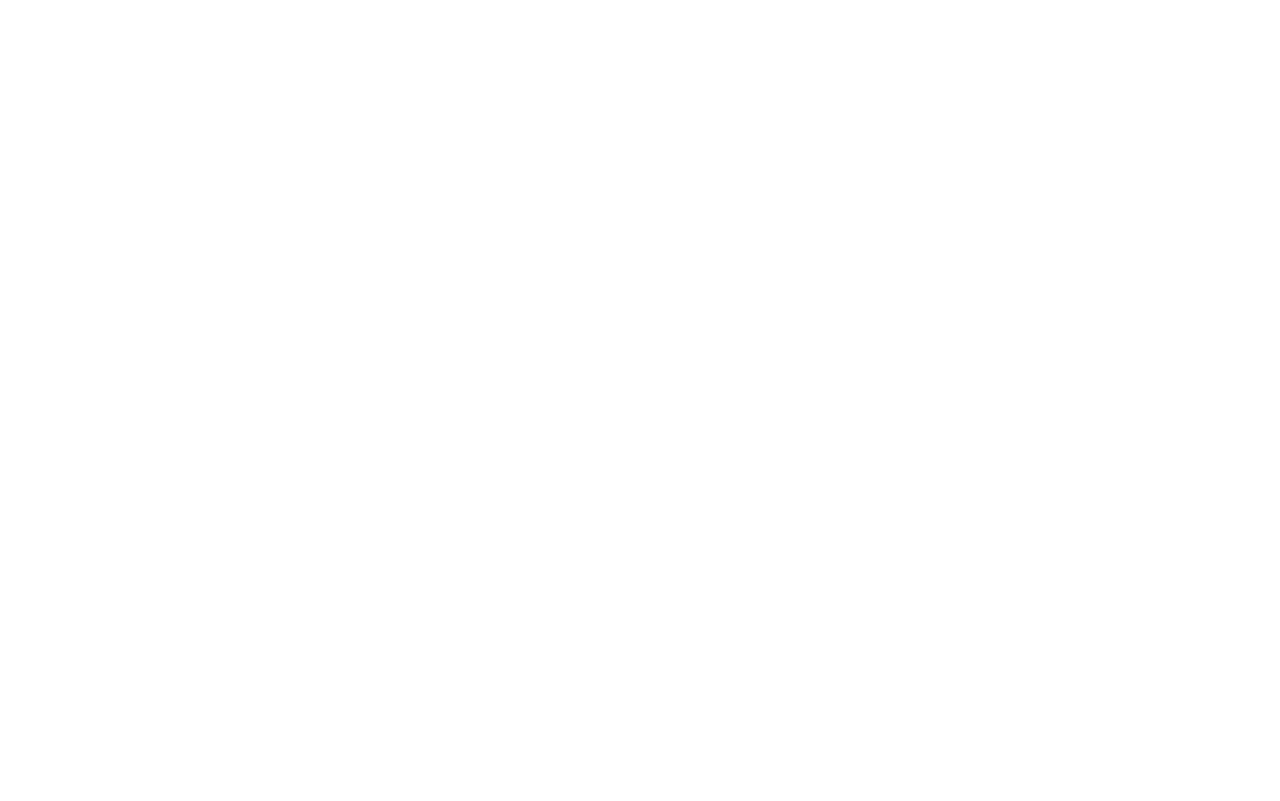
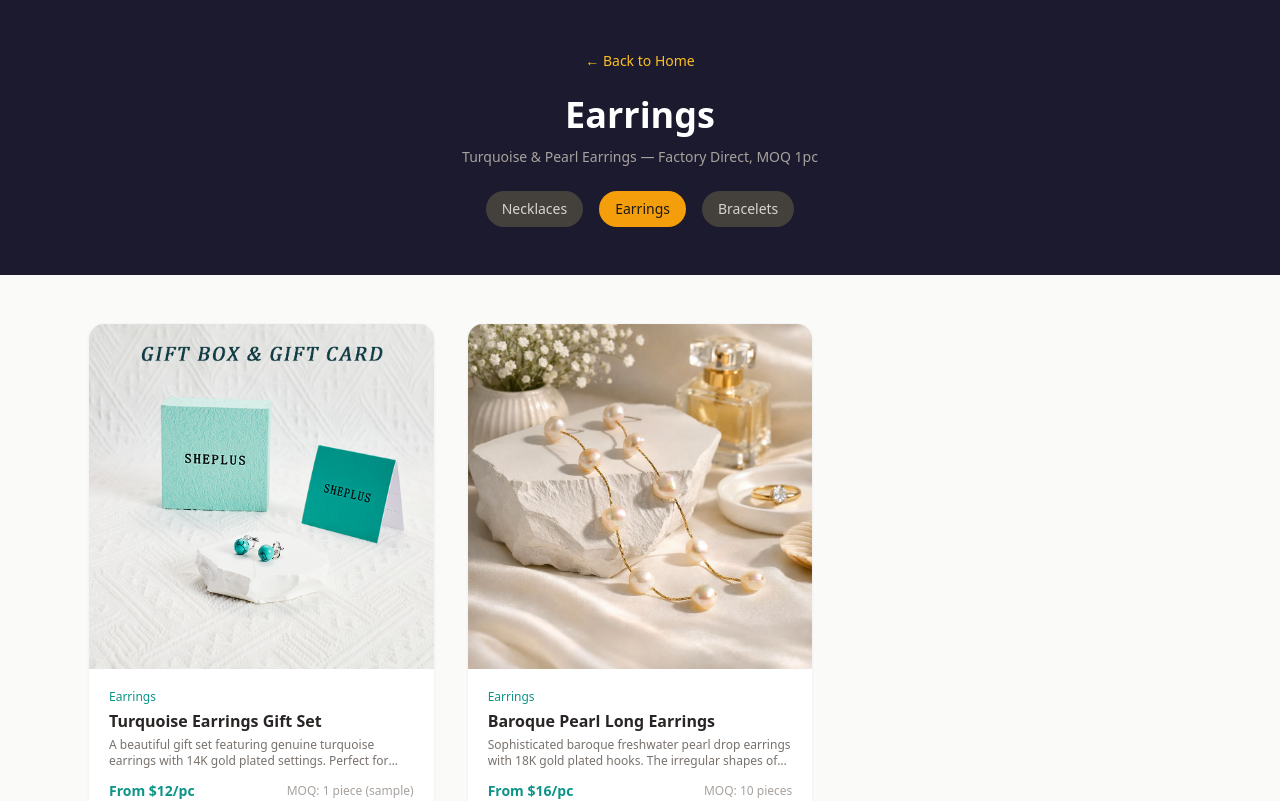
Before and after one commit to apriljacky1988-collab/sheplusjewelry, a Next.js app: page /products/earrings in a window 1280 px wide. Before the commit this address had no page. Shown: the top 801 px of the page. Built offline with nearby package versions, Linux system fonts and the light colour scheme.

Commit message:
Add category pages: /products/necklaces, /earrings, /bracelets with filtered products

```diff
--- a/app/components/Hero.tsx
+++ b/app/components/Hero.tsx
@@ -35,13 +35,13 @@ export default function Hero() {
               </a>
               {isProductsOpen && (
                 <div className="absolute top-full left-0 mt-1 w-44 bg-white rounded-xl shadow-lg border border-gray-100 py-2 z-50">
-                  <a href="#necklaces" className="block px-4 py-2 text-sm text-gray-700 hover:text-teal-600 hover:bg-teal-50 transition">
+                  <a href="/products/necklaces" className="block px-4 py-2 text-sm text-gray-700 hover:text-teal-600 hover:bg-teal-50 transition">
                     {txt.nav.necklaces}
                   </a>
-                  <a href="#earrings" className="block px-4 py-2 text-sm text-gray-700 hover:text-teal-600 hover:bg-teal-50 transition">
+                  <a href="/products/earrings" className="block px-4 py-2 text-sm text-gray-700 hover:text-teal-600 hover:bg-teal-50 transition">
                     {txt.nav.earrings}
                   </a>
-                  <a href="#bracelets" className="block px-4 py-2 text-sm text-gray-700 hover:text-teal-600 hover:bg-teal-50 transition">
+                  <a href="/products/bracelets" className="block px-4 py-2 text-sm text-gray-700 hover:text-teal-600 hover:bg-teal-50 transition">
                     {txt.nav.bracelets}
                   </a>
                 </div>
@@ -85,9 +85,9 @@ export default function Hero() {
         {isMenuOpen && (
           <div className="md:hidden absolute top-full left-0 right-0 bg-white shadow-lg py-4 px-4">
             <a href="#products" className="block py-2 text-gray-700">{txt.nav.products}</a>
-            <a href="#necklaces" className="block py-1.5 pl-4 text-sm text-gray-500 hover:text-teal-600">{txt.nav.necklaces}</a>
-            <a href="#earrings" className="block py-1.5 pl-4 text-sm text-gray-500 hover:text-teal-600">{txt.nav.earrings}</a>
-            <a href="#bracelets" className="block py-1.5 pl-4 text-sm text-gray-500 hover:text-teal-600">{txt.nav.bracelets}</a>
+            <a href="/products/necklaces" className="block py-1.5 pl-4 text-sm text-gray-500 hover:text-teal-600">{txt.nav.necklaces}</a>
+            <a href="/products/earrings" className="block py-1.5 pl-4 text-sm text-gray-500 hover:text-teal-600">{txt.nav.earrings}</a>
+            <a href="/products/bracelets" className="block py-1.5 pl-4 text-sm text-gray-500 hover:text-teal-600">{txt.nav.bracelets}</a>
             <a href="#custom-design" className="block py-2 text-amber-600 font-semibold">Custom Design</a>
             <a href="#process" className="block py-2 text-gray-700">{txt.nav.process}</a>
             <a href="#about" className="block py-2 text-gray-700">{txt.nav.about}</a>
--- /dev/null
+++ b/app/products/bracelets/page.tsx
@@ -0,0 +1,11 @@
+import { Metadata } from "next";
+import CategoryPageClient from "../category-client";
+
+export const metadata: Metadata = {
+  title: "Bracelets | Sheplus Jewelry Wholesale",
+  description: "Wholesale turquoise and pearl bracelets. MOQ 1 piece. Factory direct from Sheplus Jewelry.",
+};
+
+export default function BraceletsPage() {
+  return <CategoryPageClient category="Bracelets" />;
+}
--- /dev/null
+++ b/app/products/category-client.tsx
@@ -0,0 +1,99 @@
+"use client";
+
+import Link from "next/link";
+import { useLang } from "../i18n/LangContext";
+import { products } from "../data/products";
+
+const categoryMap: Record<string, { es: string; title: string; desc: string }> = {
+  Necklaces: { es: "Collares", title: "Necklaces", desc: "Turquoise & Pearl Necklaces — Factory Direct, MOQ 1pc" },
+  Earrings:  { es: "Aretes",   title: "Earrings",  desc: "Turquoise & Pearl Earrings — Factory Direct, MOQ 1pc" },
+  Bracelets: { es: "Pulseras", title: "Bracelets", desc: "Turquoise & Pearl Bracelets — Factory Direct, MOQ 1pc" },
+};
+
+export default function CategoryPageClient({ category }: { category: string }) {
+  const { lang } = useLang();
+  const info = categoryMap[category];
+
+  const filtered = products.filter(
+    (p) => p.category.en === category
+  );
+
+  return (
+    <main className="min-h-screen bg-stone-50">
+      {/* Header */}
+      <div className="bg-[#1c1a2e] py-12 px-6 text-center">
+        <div className="max-w-4xl mx-auto">
+          <Link href="/" className="text-amber-400 text-sm hover:text-amber-300 mb-4 inline-block">← Back to Home</Link>
+          <h1 className="text-3xl md:text-4xl font-bold text-white mt-2 mb-3">
+            {lang === "es" ? info.es : info.title}
+          </h1>
+          <p className="text-stone-400 text-sm">{info.desc}</p>
+          {/* Sub-nav */}
+          <div className="flex justify-center gap-4 mt-6">
+            {["Necklaces","Earrings","Bracelets"].map((cat) => (
+              <Link
+                key={cat}
+                href={`/products/${cat.toLowerCase()}`}
+                className={`px-4 py-2 rounded-full text-sm font-medium transition-colors ${
+                  cat === category
+                    ? "bg-amber-500 text-stone-900"
+                    : "bg-stone-700 text-stone-300 hover:bg-stone-600"
+                }`}
+              >
+                {lang === "es" ? categoryMap[cat].es : cat}
+              </Link>
+            ))}
+          </div>
+        </div>
+      </div>
+
+      {/* Products Grid */}
+      <div className="max-w-6xl mx-auto px-6 py-12">
+        {filtered.length === 0 ? (
+          <div className="text-center text-stone-400 py-20">
+            <div className="text-5xl mb-4">🔍</div>
+            <p>No products in this category yet. Check back soon!</p>
+          </div>
+        ) : (
+          <div className="grid grid-cols-1 sm:grid-cols-2 lg:grid-cols-3 gap-8">
+            {filtered.map((product) => (
+              <Link key={product.id} href={`/products/${product.id}`} className="group bg-white rounded-2xl shadow-sm hover:shadow-lg transition-shadow overflow-hidden border border-stone-100">
+                <div className="aspect-square overflow-hidden bg-stone-100">
+                  <img
+                    src={product.image}
+                    alt={product.name[lang]}
+                    className="w-full h-full object-cover group-hover:scale-105 transition-transform duration-300"
+                  />
+                </div>
+                <div className="p-5">
+                  <div className="text-xs text-teal-600 font-medium mb-1">
+                    {product.category[lang]}
+                  </div>
+                  <h3 className="font-bold text-stone-800 mb-1 group-hover:text-teal-600 transition-colors">
+                    {product.name[lang]}
+                  </h3>
+                  <p className="text-stone-500 text-xs mb-3 line-clamp-2">
+                    {product.description[lang]}
+                  </p>
+                  <div className="flex items-center justify-between">
+                    <span className="text-teal-600 font-bold text-sm">{product.price}</span>
+                    <span className="text-stone-400 text-xs">MOQ: {product.moq}</span>
+                  </div>
+                </div>
+              </Link>
+            ))}
+          </div>
+        )}
+
+        {/* CTA */}
+        <div className="mt-16 bg-[#1c1a2e] rounded-2xl p-8 text-center">
+          <h2 className="text-xl font-bold text-white mb-2">Need Custom Designs?</h2>
+          <p className="text-stone-400 text-sm mb-5">We create exclusive pieces tailored to your store. MOQ 1pc, fast turnaround.</p>
+          <Link href="/custom-design" className="inline-block bg-amber-500 hover:bg-amber-400 text-stone-900 font-bold py-3 px-8 rounded-full text-sm transition-colors">
+            ✦ Start Custom Design
+          </Link>
+        </div>
+      </div>
+    </main>
+  );
+}
--- /dev/null
+++ b/app/products/earrings/page.tsx
@@ -0,0 +1,11 @@
+import { Metadata } from "next";
+import CategoryPageClient from "../category-client";
+
+export const metadata: Metadata = {
+  title: "Earrings | Sheplus Jewelry Wholesale",
+  description: "Wholesale turquoise and pearl earrings. MOQ 1 piece. Factory direct from Sheplus Jewelry.",
+};
+
+export default function EarringsPage() {
+  return <CategoryPageClient category="Earrings" />;
+}
--- /dev/null
+++ b/app/products/necklaces/page.tsx
@@ -0,0 +1,11 @@
+import { Metadata } from "next";
+import CategoryPageClient from "../category-client";
+
+export const metadata: Metadata = {
+  title: "Necklaces | Sheplus Jewelry Wholesale",
+  description: "Wholesale turquoise and pearl necklaces. MOQ 1 piece. Factory direct from Sheplus Jewelry.",
+};
+
+export default function NecklacesPage() {
+  return <CategoryPageClient category="Necklaces" />;
+}
```
